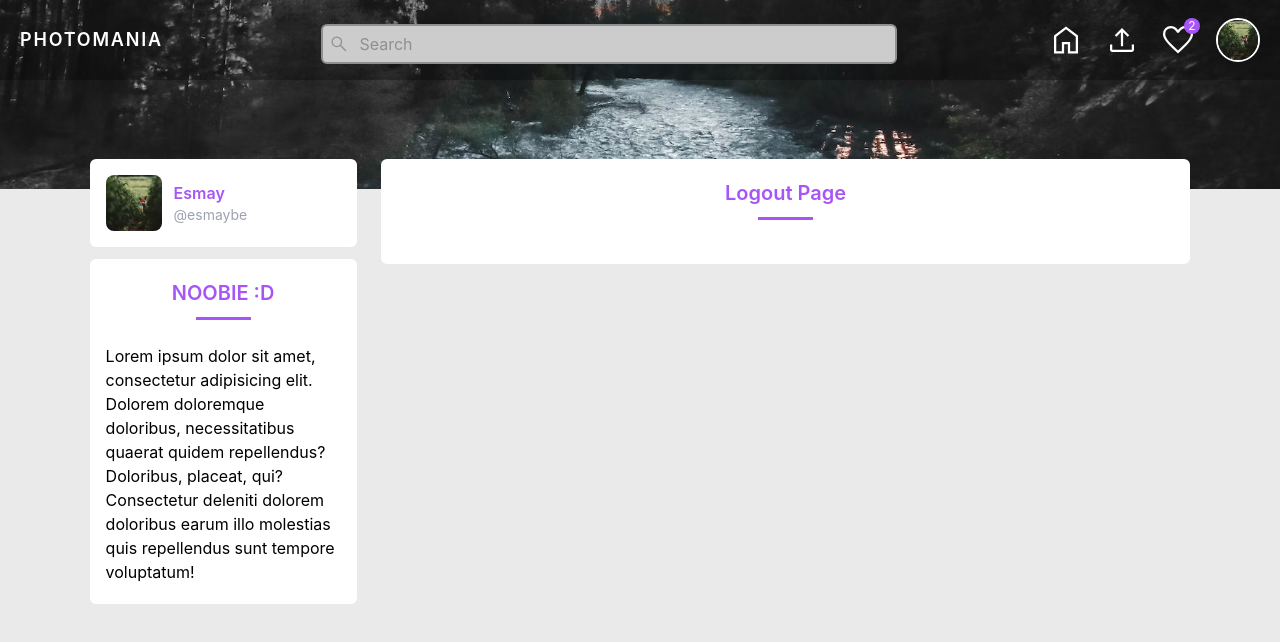
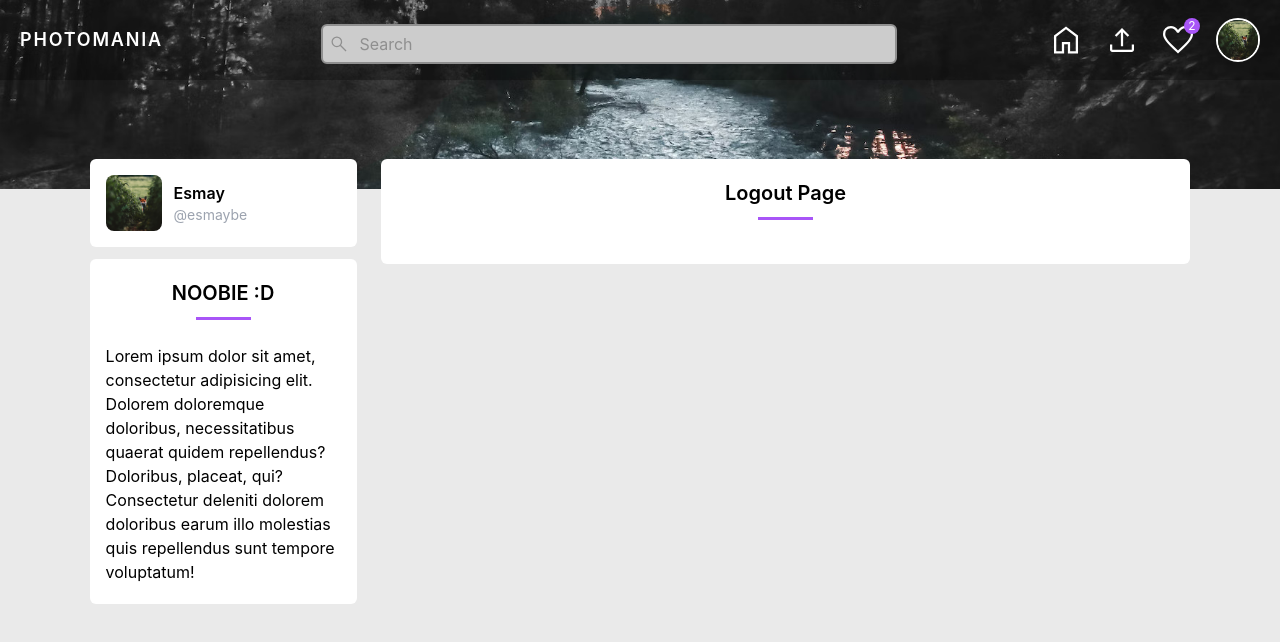
Before and after one commit to twarixx/Photomania, a React (Create React App) app in the folder client/: page /logout in a window 1280 px wide. Shown: the top 642 px of the page. Built offline with nearby package versions, Linux system fonts and the light colour scheme.

Commit message:
Made titles black with little accent color line

```diff
--- a/client/src/App.css
+++ b/client/src/App.css
@@ -8,7 +8,7 @@ body {
 
 @layer components {
     .header {
-        @apply text-purple-500 font-semibold text-center text-xl mb-3 pb-3 m-auto;
+        @apply text-black font-semibold text-center text-xl mb-3 pb-3 m-auto;
     }
 
     .header::after {
--- a/client/src/components/Header.js
+++ b/client/src/components/Header.js
@@ -161,7 +161,7 @@ function notifications() {
                                 className="absolute left-1/2 z-30 mt-3 w-screen max-w-md -translate-x-[85%] transform px-4 sm:px-0">
                                 <div className="overflow-hidden rounded-lg shadow-lg ring-1 ring-black ring-opacity-5">
                                     <div className="relative grid gap-8 bg-white p-7 lg:grid-cols-1">
-                                        <p className="text-black font-semibold block text-purple-500">Notifications</p>
+                                        <p className="text-black font-semibold block">Notifications</p>
                                         <Notification title="Shaquille" message="started following you!" userLink="/shaquille"  />
                                         <Notification title="Admin" message="sent you a message!" userLink="/admin" />
                                     </div>
--- a/client/src/components/Sidebar.js
+++ b/client/src/components/Sidebar.js
@@ -9,7 +9,7 @@ function Sidebar() {
                         <img className="w-14 aspect-square object-cover h-full rounded-lg"
                              src="/images/profile_pictures/esmay.jpg" alt="Profile Pic"/>
                         <div className="justify-center ml-3">
-                            <h1 className="text-md font-semibold text-purple-500">Esmay</h1>
+                            <h1 className="text-md font-semibold">Esmay</h1>
                             <p className="text-gray-400 text-sm">@esmaybe</p>
                         </div>
                     </div>
```
Also changed, not shown: client/public/icons/verified.svg.
